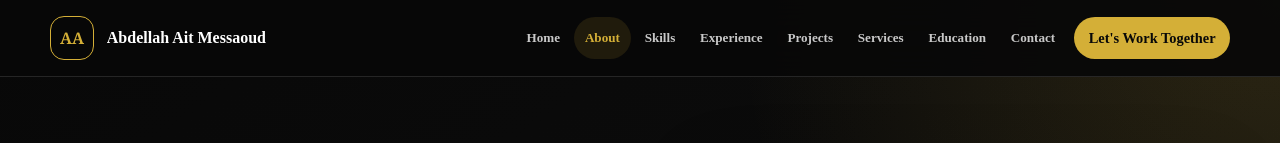
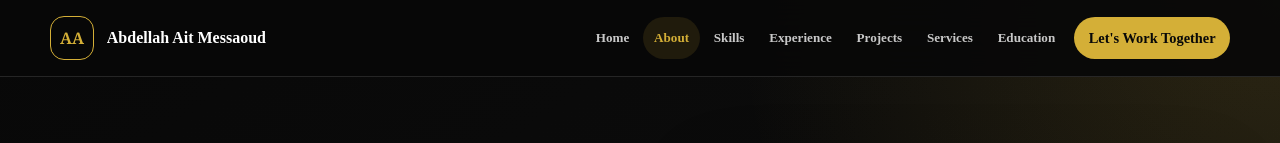
Before and after one commit to jamilakalla/portfolio-abdel, a React (Vite) app: page /portfolio-abdel/about in a window 1280 px wide. Shown: the top 143 px of the page. Built offline with nearby package versions, Linux system fonts and the light colour scheme.

Commit message:
Remove contact from navigation

```diff
--- a/src/data/portfolio.js
+++ b/src/data/portfolio.js
@@ -22,7 +22,6 @@ export const navItems = [
   { label: 'Projects', href: '/projects' },
   { label: 'Services', href: '/services' },
   { label: 'Education', href: '/education' },
-  { label: 'Contact', href: '/contact' },
 ];
 
 export const heroStats = [
```
